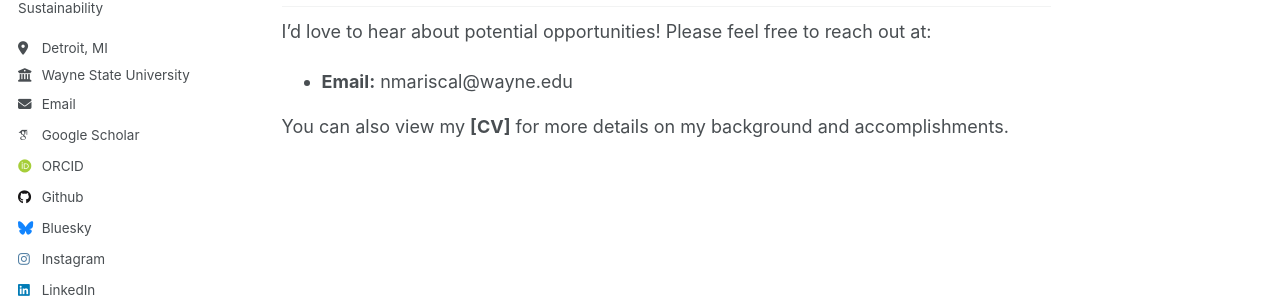
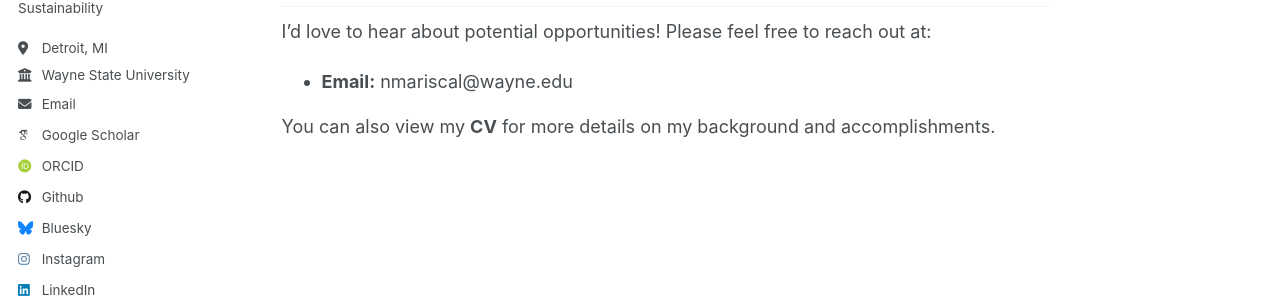
Before and after one commit to noribeth-m/noribeth-m.github.io, a Jekyll site: the page built from _pages/about.md, in a window 1280 px wide and 900 px high, scrolled down 1433 px. Shown: the part 355-663 px from the top of the window. Built offline with Jekyll 4.4.1, drawn with Linux system fonts in a browser that asks for light colours; some web fonts are replaced.

```diff
--- a/_pages/about.md
+++ b/_pages/about.md
@@ -46,4 +46,4 @@ I am particularly interested in projects that address **the impacts of troposphe
 I’d love to hear about potential opportunities! Please feel free to reach out at:
 - **Email:** nmariscal@wayne.edu
 
-You can also view my **[CV]** for more details on my background and accomplishments.
+You can also view my **CV** for more details on my background and accomplishments.
```
